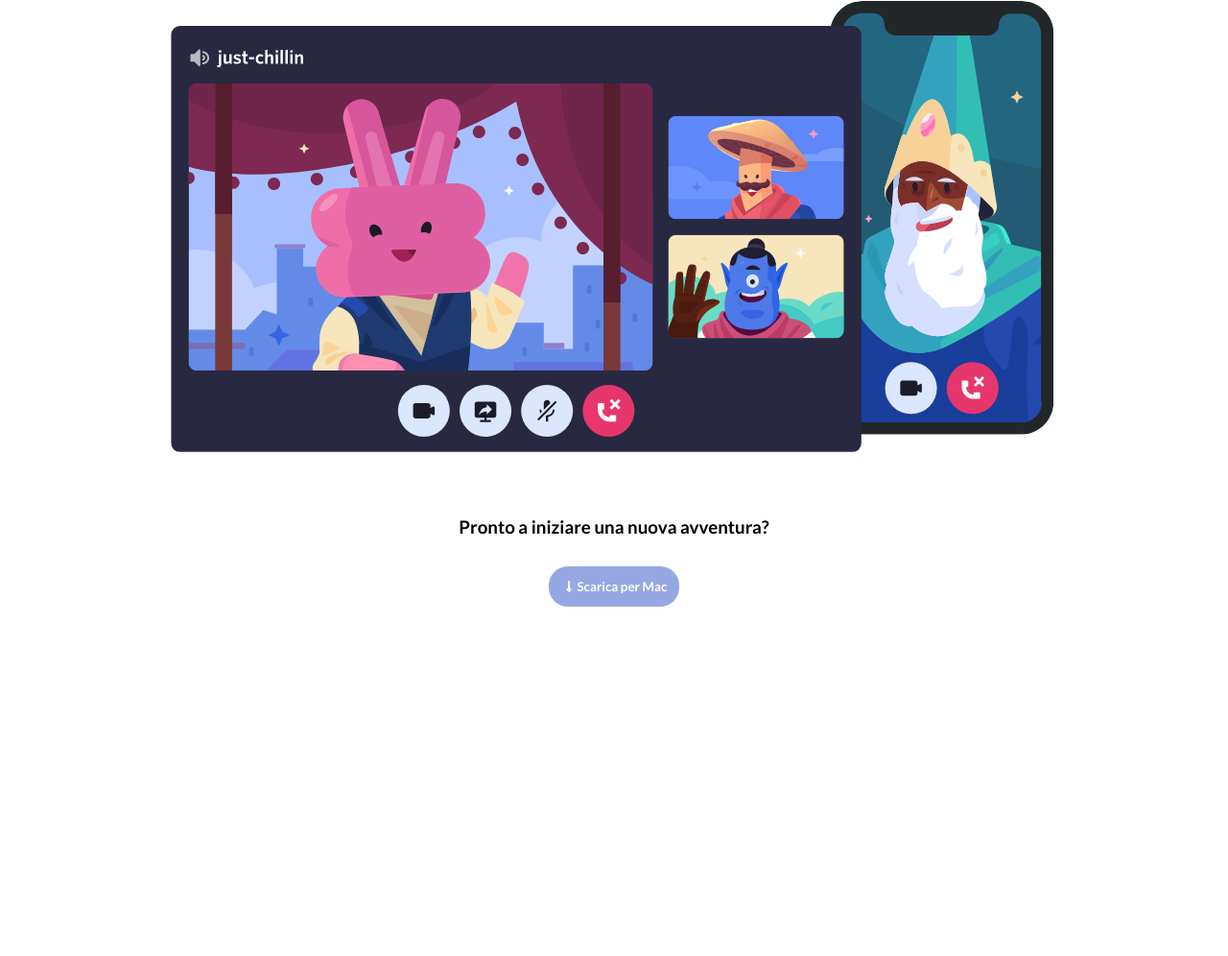
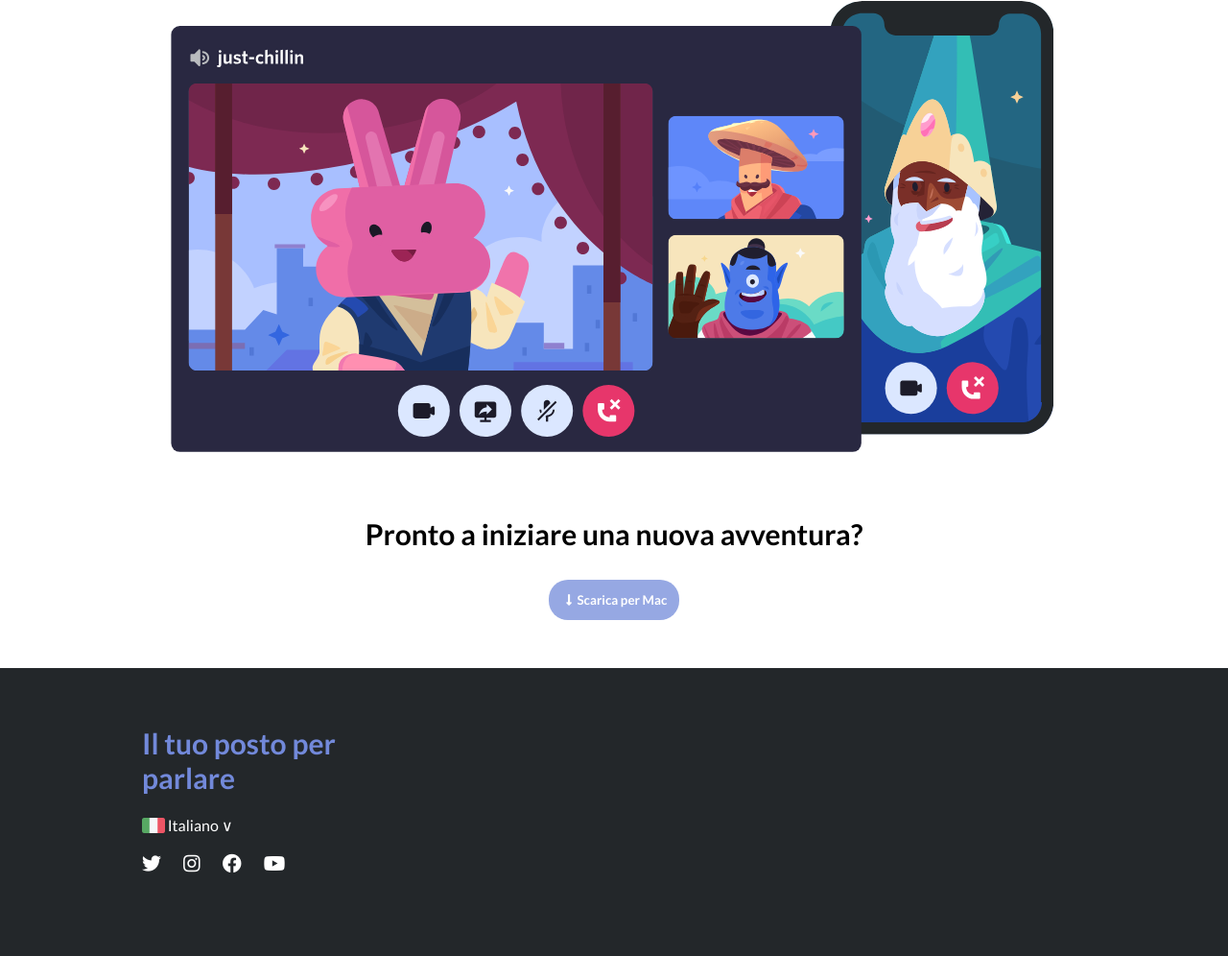
Before and after one commit to touros91/htmlcss-discord, a plain HTML site: page index.html in a window 1280 px wide. Shown: the part 2091-3087 px from the top of the page at 96% size. Before the commit the page ends 2773 px from the top, so only its background shows below. Drawn offline with Linux system fonts and the light colour scheme.

Commit message:
Aggiunto parte footer con lingua e social

```diff
--- a/css/style.css
+++ b/css/style.css
@@ -31,6 +31,10 @@ header {
 h2 {
     font-size: 40px;
     margin-bottom: 30px;
+}
+
+h3 {
+    font-size: 30px;
 }
 
 p {
@@ -169,3 +173,37 @@ section {
     color: white;
     margin: 30px;
 }
+
+/* footer  */
+footer {
+    height: 300px;
+    background-color: #23272A;
+}
+
+.div-footer {
+    float:left;
+    width: 30%;
+    color: #7289DA;
+    margin-top: 40px;
+}
+
+.div-footer h3 {
+    margin-bottom: 20px;
+}
+
+.div-footer img {
+    width: 8%;
+    vertical-align: middle;
+}
+
+.div-footer span {
+    vertical-align: middle;
+    color: white;
+}
+
+.social i {
+    margin-top: 20px;
+    padding-right: 20px;
+    color: white;
+    font-size: 20px;
+}
--- a/index.html
+++ b/index.html
@@ -90,6 +90,29 @@
                 </div>
             </section>
         </main>
+        <!-- footer  -->
+        <footer>
+            <section class="top clearfix">
+                <div class="div-footer">
+                    <h3>Il tuo posto per parlare</h3>
+                    <img src="img/ita.png" alt="Lingua">
+                    <span>Italiano </span><span>&or;</span>
+                    <div class="social">
+                        <a href=""></a><i class="fab fa-twitter"></i></a>
+                        <a href=""></a><i class="fab fa-instagram"></i></a>
+                        <a href=""></a><i class="fab fa-facebook"></i></a>
+                        <a href=""></a><i class="fab fa-youtube"></i></a>
+                    </div>
+                </div>
+
+
+                <div></div>
+                <div></div>
+                <div></div>
+                <div></div>
+
+            </section>
+        </footer>
 
 
     </body>
```
